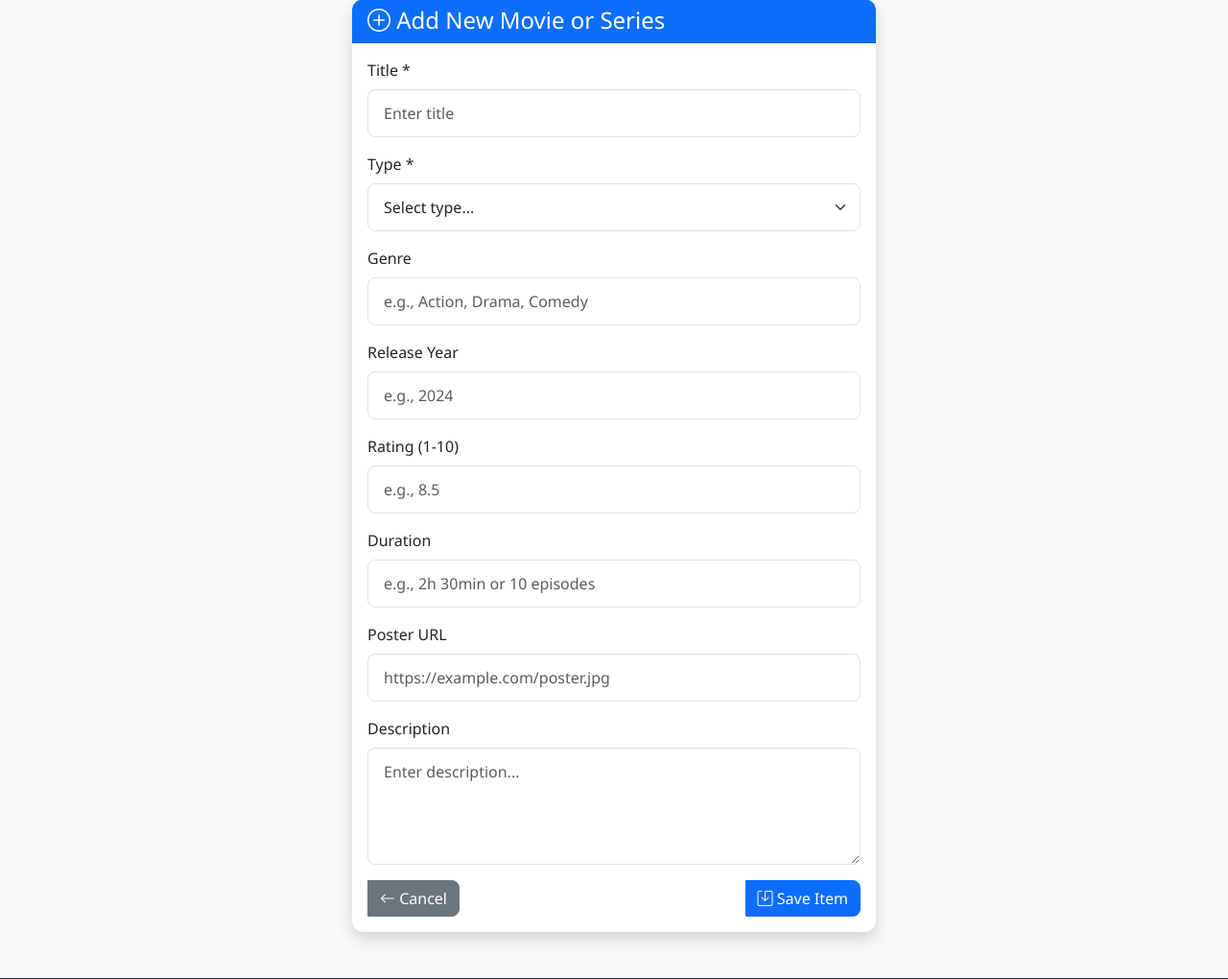
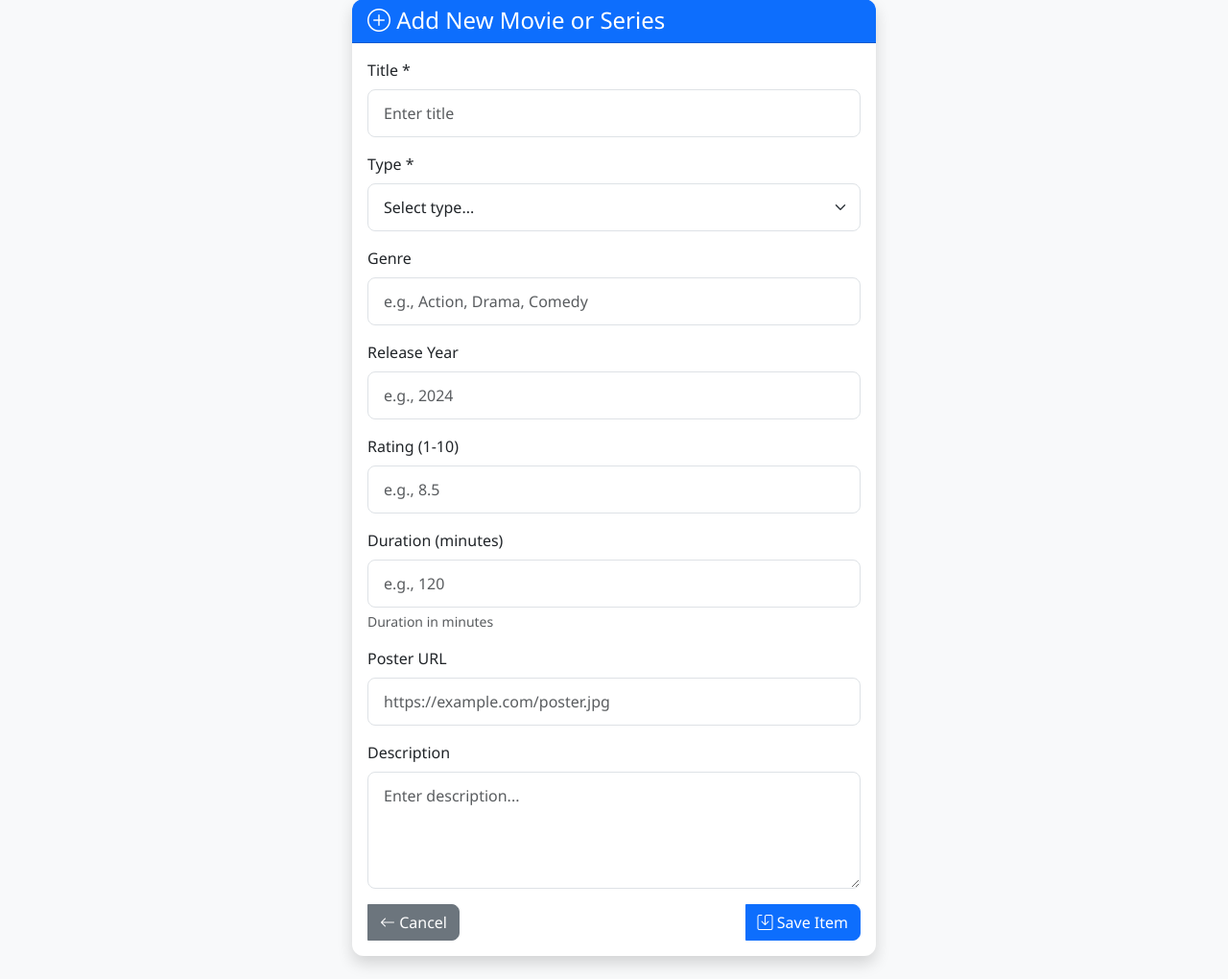
Before and after one commit to theGamerZed/Cline-Mastery, a Flask app: page /add in a window 1280 px wide. Shown: the part 91-1111 px from the top of the page at 96% size. Run offline with Flask 3, Linux system fonts and the light colour scheme; the visitor is signed in with stand-in values (Sample User, id 1).

Commit message:
Add dynamic duration in relation to movie/anime,series type

```diff
--- a/app.py
+++ b/app.py
@@ -37,11 +37,12 @@ def init_db():
         CREATE TABLE IF NOT EXISTS movies (
             id INTEGER PRIMARY KEY AUTOINCREMENT,
             title TEXT NOT NULL,
-            type TEXT NOT NULL CHECK(type IN ('movie', 'series')),
+            type TEXT NOT NULL CHECK(type IN ('movie', 'series', 'anime')),
             genre TEXT,
             release_year INTEGER,
             rating REAL,
-            duration TEXT,
+            duration INTEGER,
+            episodes INTEGER,
             description TEXT,
             poster_url TEXT,
             created_at TIMESTAMP DEFAULT CURRENT_TIMESTAMP
@@ -190,7 +191,8 @@ def add_item():
         genre = request.form['genre']
         release_year = request.form['release_year']
         rating = request.form['rating']
-        duration = request.form['duration']
+        duration = request.form.get('duration', type=int)
+        episodes = request.form.get('episodes', type=int)
         description = request.form['description']
         poster_url = request.form['poster_url']
 
@@ -198,9 +200,9 @@ def add_item():
         cursor = conn.cursor()
 
         cursor.execute('''
-            INSERT INTO movies (title, type, genre, release_year, rating, duration, description, poster_url)
-            VALUES (?, ?, ?, ?, ?, ?, ?, ?)
-        ''', (title, item_type, genre, release_year, rating, duration, description, poster_url))
+            INSERT INTO movies (title, type, genre, release_year, rating, duration, episodes, description, poster_url)
+            VALUES (?, ?, ?, ?, ?, ?, ?, ?, ?)
+        ''', (title, item_type, genre, release_year, rating, duration, episodes, description, poster_url))
 
         conn.commit()
         conn.close()
@@ -223,16 +225,17 @@ def edit_item(id):
         genre = request.form['genre']
         release_year = request.form['release_year']
         rating = request.form['rating']
-        duration = request.form['duration']
+        duration = request.form.get('duration', type=int)
+        episodes = request.form.get('episodes', type=int)
         description = request.form['description']
         poster_url = request.form['poster_url']
 
         cursor.execute('''
             UPDATE movies
             SET title = ?, type = ?, genre = ?, release_year = ?, rating = ?,
-                duration = ?, description = ?, poster_url = ?
+                duration = ?, episodes = ?, description = ?, poster_url = ?
             WHERE id = ?
-        ''', (title, item_type, genre, release_year, rating, duration, description, poster_url, id))
+        ''', (title, item_type, genre, release_year, rating, duration, episodes, description, poster_url, id))
 
         conn.commit()
         conn.close()
@@ -359,6 +362,14 @@ def filter_items(filter_type):
             WHERE m.type = 'series'
             ORDER BY m.created_at DESC
         ''')
+    elif filter_type == 'anime':
+        cursor.execute('''
+            SELECT m.*, w.status, w.rating as user_rating
+            FROM movies m
+            LEFT JOIN watchlist w ON m.id = w.movie_id
+            WHERE m.type = 'anime'
+            ORDER BY m.created_at DESC
+        ''')
     elif filter_type == 'watchlist':
         return redirect(url_for('watchlist'))
     else:
@@ -374,9 +385,11 @@ if __name__ == '__main__':
     if not os.path.exists(DATABASE):
         init_db()
     else:
-        # Ensure users table exists in existing databases
+        # Migrate existing database
         conn = get_db_connection()
         cursor = conn.cursor()
+
+        # Ensure users table exists
         cursor.execute('''
             CREATE TABLE IF NOT EXISTS users (
                 id INTEGER PRIMARY KEY AUTOINCREMENT,
@@ -385,6 +398,84 @@ if __name__ == '__main__':
                 created_at TIMESTAMP DEFAULT CURRENT_TIMESTAMP
             )
         ''')
+
+        # Add episodes column if it doesn't exist
+        cursor.execute("PRAGMA table_info(movies)")
+        columns = [col[1] for col in cursor.fetchall()]
+
+        if 'episodes' not in columns:
+            cursor.execute('ALTER TABLE movies ADD COLUMN episodes INTEGER')
+
+        # Migrate duration from TEXT to INTEGER if needed
+        if 'duration' in columns:
+            cursor.execute("PRAGMA table_info(movies)")
+            col_info = {col[1]: col for col in cursor.fetchall()}
+            duration_type = col_info.get('duration', [None, None, None])[2]
+            if duration_type and duration_type.upper() == 'TEXT':
+                # Create new table with correct schema and migrate data
+                cursor.execute('''
+                    CREATE TABLE IF NOT EXISTS movies_new (
+                        id INTEGER PRIMARY KEY AUTOINCREMENT,
+                        title TEXT NOT NULL,
+                        type TEXT NOT NULL CHECK(type IN ('movie', 'series', 'anime')),
+                        genre TEXT,
+                        release_year INTEGER,
+                        rating REAL,
+                        duration INTEGER,
+                        episodes INTEGER,
+                        description TEXT,
+                        poster_url TEXT,
+                        created_at TIMESTAMP DEFAULT CURRENT_TIMESTAMP
+                    )
+                ''')
+                cursor.execute('''
+                    INSERT INTO movies_new (id, title, type, genre, release_year, rating, duration, description, poster_url, created_at)
+                    SELECT id, title, type, genre, release_year, rating,
+                           CAST(duration AS INTEGER), description, poster_url, created_at
+                    FROM movies
+                ''')
+                cursor.execute('DROP TABLE movies')
+                cursor.execute('ALTER TABLE movies_new RENAME TO movies')
+
+        # Update CHECK constraint to include 'anime' - recreate table if needed
+        cursor.execute("PRAGMA table_info(movies)")
+        columns_after = [col[1] for col in cursor.fetchall()]
+
+        if 'episodes' in columns_after:
+            # Check if old CHECK constraint still restricts 'anime'
+            cursor.execute("SELECT DISTINCT type FROM movies")
+            existing_types = [row[0] for row in cursor.fetchall()]
+            if existing_types and all(t not in ('anime',) for t in existing_types):
+                # Try inserting a temp value to test constraint
+                try:
+                    cursor.execute("INSERT INTO movies (title, type) VALUES ('__test__', 'anime')")
+                    cursor.execute("DELETE FROM movies WHERE title = '__test__'")
+                except sqlite3.OperationalError as e:
+                    if 'CHECK' in str(e) or 'constraint' in str(e):
+                        # Recreate table with new CHECK constraint
+                        cursor.execute('''
+                            CREATE TABLE IF NOT EXISTS movies_new2 (
+                                id INTEGER PRIMARY KEY AUTOINCREMENT,
+                                title TEXT NOT NULL,
+                                type TEXT NOT NULL CHECK(type IN ('movie', 'series', 'anime')),
+                                genre TEXT,
+                                release_year INTEGER,
+                                rating REAL,
+                                duration INTEGER,
+                                episodes INTEGER,
+                                description TEXT,
+                                poster_url TEXT,
+                                created_at TIMESTAMP DEFAULT CURRENT_TIMESTAMP
+                            )
+                        ''')
+                        cursor.execute('''
+                            INSERT INTO movies_new2 (id, title, type, genre, release_year, rating, duration, episodes, description, poster_url, created_at)
+                            SELECT id, title, type, genre, release_year, rating, duration, episodes, description, poster_url, created_at
+                            FROM movies
+                        ''')
+                        cursor.execute('DROP TABLE movies')
+                        cursor.execute('ALTER TABLE movies_new2 RENAME TO movies')
+
         conn.commit()
         conn.close()
 
--- a/static/css/style.css
+++ b/static/css/style.css
@@ -215,6 +215,10 @@ footer {
     color: #212529 !important;
 }
 
+.badge.bg-danger {
+    background-color: #dc3545 !important;
+}
+
 /* Rating Stars */
 .bi-star-fill {
     color: #ffc107 !important;
--- a/templates/add.html
+++ b/templates/add.html
@@ -1,6 +1,42 @@
 {% extends "base.html" %}
 
 {% block title %}Add New Item - Movie & Series Tracker{% endblock %}
+
+{% block scripts %}
+<script>
+document.addEventListener('DOMContentLoaded', function() {
+    const typeSelect = document.getElementById('type');
+    const episodesGroup = document.getElementById('episodes-group');
+    const durationLabel = document.getElementById('duration-label');
+    const durationInput = document.getElementById('duration');
+    const durationHelp = document.getElementById('duration-help');
+
+    function toggleFields() {
+        const selectedType = typeSelect.value;
+        if (selectedType === 'anime' || selectedType === 'series') {
+            episodesGroup.style.display = 'block';
+            durationLabel.textContent = 'Duration (minutes)';
+            durationInput.placeholder = 'e.g., 24';
+            durationHelp.textContent = 'Duration in minutes per episode';
+            durationInput.type = 'number';
+            durationInput.min = '1';
+            durationInput.step = '1';
+        } else {
+            episodesGroup.style.display = 'none';
+            durationLabel.textContent = 'Duration (minutes)';
+            durationInput.placeholder = 'e.g., 120';
+            durationHelp.textContent = 'Duration in minutes';
+            durationInput.type = 'number';
+            durationInput.min = '1';
+            durationInput.step = '1';
+        }
+    }
+
+    typeSelect.addEventListener('change', toggleFields);
+    toggleFields();
+});
+</script>
+{% endblock %}
 
 {% block content %}
 <div class="row justify-content-center">
@@ -26,6 +62,7 @@
                             <option value="">Select type...</option>
                             <option value="movie">Movie</option>
                             <option value="series">Series</option>
+                            <option value="anime">Anime</option>
                         </select>
                     </div>
 
@@ -48,9 +85,17 @@
                     </div>
 
                     <div class="mb-3">
-                        <label for="duration" class="form-label">Duration</label>
-                        <input type="text" class="form-control" id="duration" name="duration"
-                               placeholder="e.g., 2h 30min or 10 episodes">
+                        <label for="duration" id="duration-label" class="form-label">Duration (minutes)</label>
+                        <input type="number" class="form-control" id="duration" name="duration"
+                               min="1" step="1" placeholder="e.g., 120">
+                        <div class="form-text" id="duration-help">Duration in minutes</div>
+                    </div>
+
+                    <div class="mb-3" id="episodes-group" style="display: none;">
+                        <label for="episodes" class="form-label">Number of Episodes</label>
+                        <input type="number" class="form-control" id="episodes" name="episodes"
+                               min="1" step="1" placeholder="e.g., 24">
+                        <div class="form-text">Total number of episodes</div>
                     </div>
 
                     <div class="mb-3">
--- a/templates/watchlist.html
+++ b/templates/watchlist.html
@@ -33,7 +33,7 @@
             <div class="card-body">
                 <div class="d-flex justify-content-between align-items-start mb-2">
                     <h5 class="card-title mb-0">{{ item.title }}</h5>
-                    <span class="badge bg-{{ 'info' if item.type == 'movie' else 'warning' }}">
+                    <span class="badge bg-{{ 'info' if item.type == 'movie' else 'warning' if item.type == 'series' else 'danger' }}">
                         {{ item.type|title }}
                     </span>
                 </div>
```
Also changed, not shown: templates/edit.html (+48 -3 lines), templates/index.html (+11 -2 lines).
